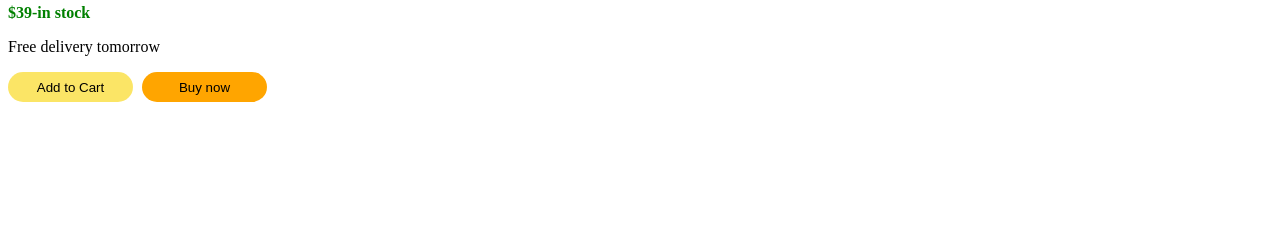
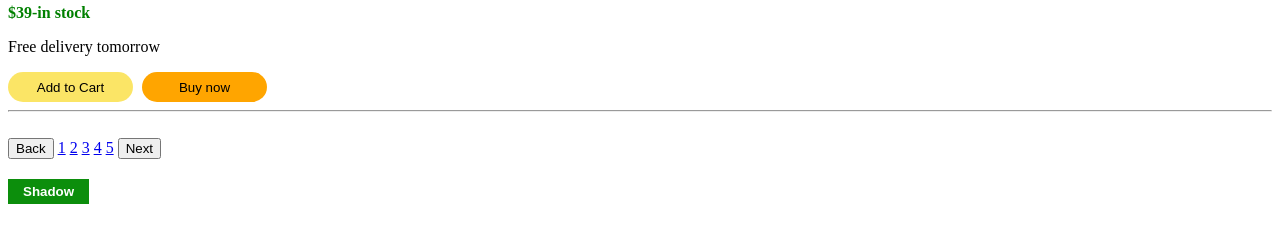
Before and after one commit to Harini005/HTML-CSS, a plain HTML site: page HelloWorld/index.html in a window 1280 px wide. Shown: the part 354-596 px from the top of the page. Drawn offline with Linux system fonts and the light colour scheme.

Commit message:
working with dev tools

```diff
--- a/HelloWorld/index.html
+++ b/HelloWorld/index.html
@@ -41,6 +41,10 @@
         cursor: pointer;
     }
 
+    .cart-button:hover {
+        background-color: rgba(184, 157, 2, 0.614);
+    }
+
     .checkout-button {
         background-color: orange;
         border: none;
@@ -50,6 +54,30 @@
         margin-left: 5px;
         cursor: pointer;
     }
+
+    .checkout-button:active {
+        opacity: 0.5;
+    }
+
+    a:hover {
+        color: purple;
+    }
+
+    .shadow-button {
+        background-color: rgb(12, 142, 12);
+        color: white;
+        font-weight: bold;
+        margin-top: 20px;
+        padding-left: 15px;
+        padding-right: 15px;
+        padding-top: 5px;
+        padding-bottom: 5px;
+        border: none;
+    }
+
+    .shadow-button:hover {
+        box-shadow: 2px 2px 10px rgba(0, 0, 0, 0.232);
+    }
 </style>
 <div style="margin:50px;"></div>
 <a href="https://www.google.com">Back to Google</a>
@@ -58,3 +86,18 @@
 <p>Free delivery tomorrow</p>
 <button class="cart-button">Add to Cart</button>
 <button class="checkout-button">Buy now</button>
+
+
+<hr />
+
+<br />
+<button>Back</button>
+<a href="1">1</a>
+<a href="2">2</a>
+<a href="3">3</a>
+<a href="4">4</a>
+<a href="5">5</a>
+<button>Next</button>
+
+<br />
+<button class="shadow-button">Shadow</button>
```
Also changed, not shown: CSS Basics/buttons.html (+7 -6 lines).
